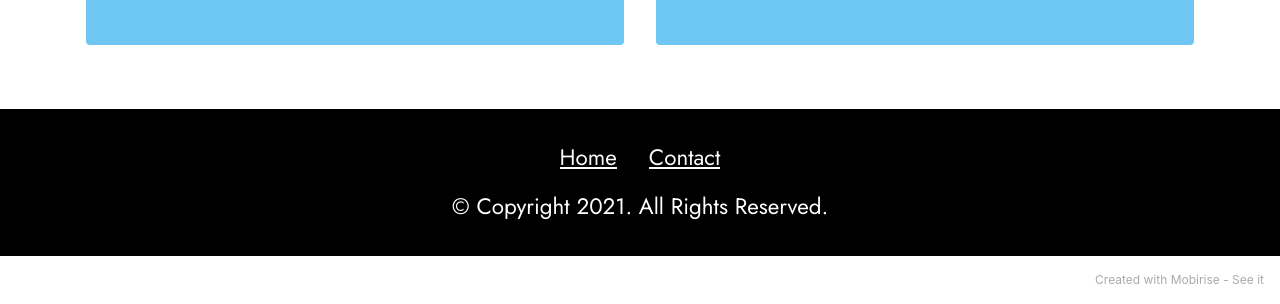
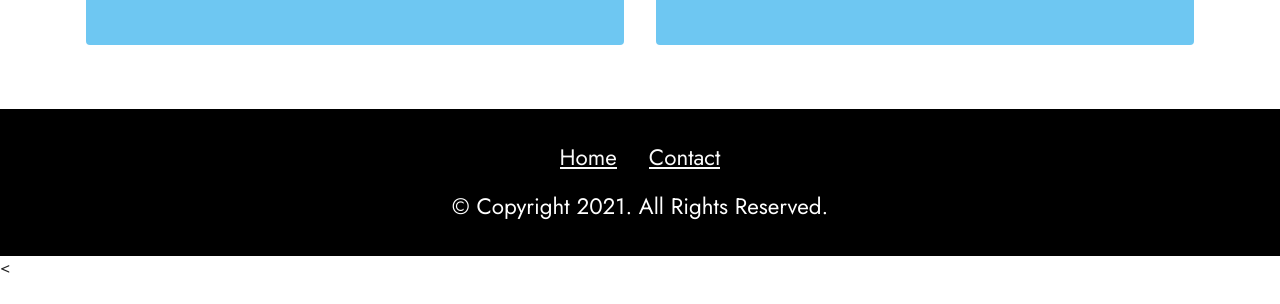
Before and after one commit to Dantheman61/dantek.cc, a plain HTML site: page page1.html in a window 1280 px wide. Shown: the part 592-896 px from the top of the page. After the commit the page ends 872 px from the top, so only its background shows below. Drawn offline with Linux system fonts and the light colour scheme; files whose address does not match are found by name.

Commit message:
Add files via upload
update

```diff
--- a/page1.html
+++ b/page1.html
@@ -151,8 +151,7 @@
             </div>
         </div>
     </div>
-</section><section style="background-color: #fff; font-family: -apple-system, BlinkMacSystemFont, 'Segoe UI', 'Roboto', 'Helvetica Neue', Arial, sans-serif; color:#aaa; font-size:12px; padding: 0; align-items: center; display: flex;"><a href="https://mobirise.site/q" style="flex: 1 1; height: 3rem; padding-left: 1rem;"></a><p style="flex: 0 0 auto; margin:0; padding-right:1rem;">Created with Mobirise - <a href="https://mobirise.site/k" style="color:#aaa;">See it</a></p></section><script src="assets/web/assets/jquery/jquery.min.js"></script>  <script src="assets/popper/popper.min.js"></script>  <script src="assets/tether/tether.min.js"></script>  <script src="assets/bootstrap/js/bootstrap.min.js"></script>  <script src="assets/smoothscroll/smooth-scroll.js"></script>  <script src="assets/dropdown/js/nav-dropdown.js"></script>  <script src="assets/dropdown/js/navbar-dropdown.js"></script>  <script src="assets/touchswipe/jquery.touch-swipe.min.js"></script>  <script src="assets/theme/js/script.js"></script>
-
+</section><
 
 </body>
 </html>
--- a/page2.html
+++ b/page2.html
@@ -98,8 +98,7 @@
             </div>
         </div>
     </div>
-</section><section style="background-color: #fff; font-family: -apple-system, BlinkMacSystemFont, 'Segoe UI', 'Roboto', 'Helvetica Neue', Arial, sans-serif; color:#aaa; font-size:12px; padding: 0; align-items: center; display: flex;"><a href="https://mobirise.site/p" style="flex: 1 1; height: 3rem; padding-left: 1rem;"></a><p style="flex: 0 0 auto; margin:0; padding-right:1rem;"><a href="https://mobirise.site/t" style="color:#aaa;">Made</a> with Mobirise bootstrap site templates</p></section><script src="assets/web/assets/jquery/jquery.min.js"></script>  <script src="assets/popper/popper.min.js"></script>  <script src="assets/tether/tether.min.js"></script>  <script src="assets/bootstrap/js/bootstrap.min.js"></script>  <script src="assets/smoothscroll/smooth-scroll.js"></script>  <script src="assets/dropdown/js/nav-dropdown.js"></script>  <script src="assets/dropdown/js/navbar-dropdown.js"></script>  <script src="assets/touchswipe/jquery.touch-swipe.min.js"></script>  <script src="assets/theme/js/script.js"></script>
-
+</section>
 
 </body>
 </html>
```
